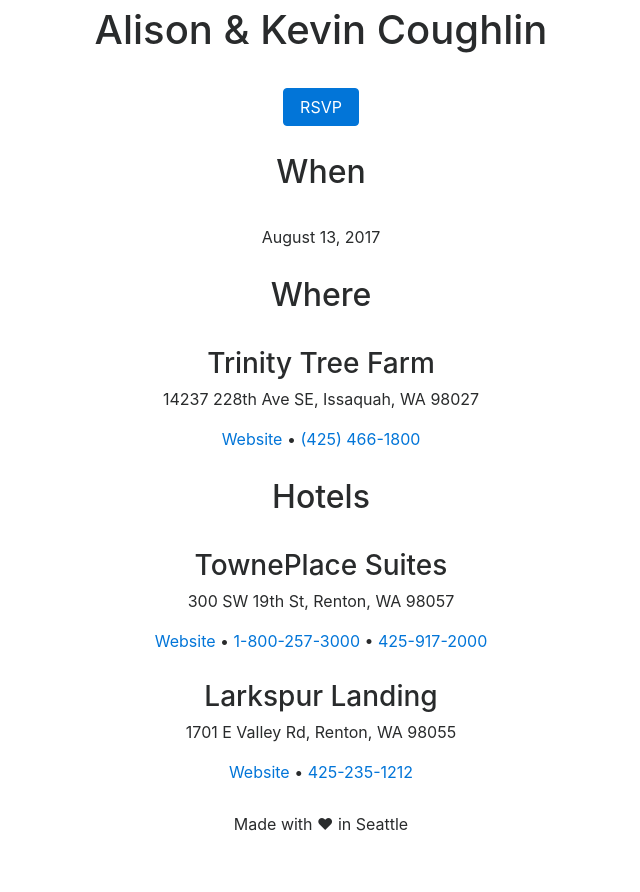
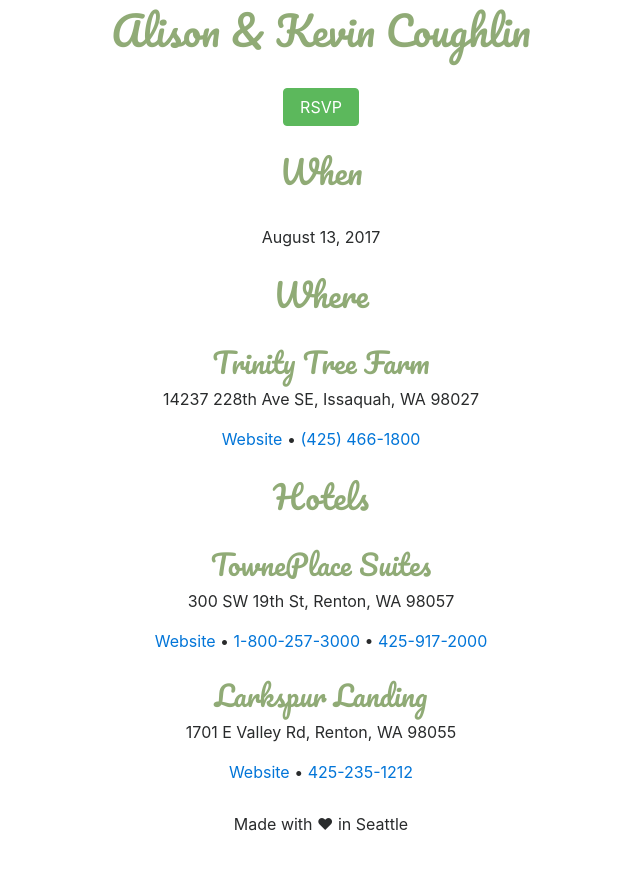
Before and after one commit to KevinTCoughlin/wedding-site, a Jekyll site: the page built from index.html, in a window 1280 px wide. Shown: the part 348-1240 px from the top of the page, without its empty margins (319-959 px from the left). Built offline with Jekyll 4.4.1, drawn with Linux system fonts in a browser that asks for light colours.

Commit message:
Accent colors

```diff
--- a/_includes/head.html
+++ b/_includes/head.html
@@ -16,5 +16,6 @@
   <link rel="stylesheet" href="{{ "/css/main.css" | prepend: site.baseurl }}">
   <link rel="canonical" href="{{ page.url | replace:'index.html','' | prepend: site.baseurl | prepend: site.url }}">
   <link rel="alternate" type="application/rss+xml" title="{{ site.title }}" href="{{ "/feed.xml" | prepend: site.baseurl | prepend: site.url }}">
+  <link href="https://fonts.googleapis.com/css?family=Pacifico" rel="stylesheet">
   <link rel="stylesheet" href="https://maxcdn.bootstrapcdn.com/bootstrap/4.0.0-alpha.6/css/bootstrap.min.css" integrity="sha384-rwoIResjU2yc3z8GV/NPeZWAv56rSmLldC3R/AZzGRnGxQQKnKkoFVhFQhNUwEyJ" crossorigin="anonymous">
 </head>
--- a/css/main.scss
+++ b/css/main.scss
@@ -3,16 +3,8 @@
 ---
 @charset "utf-8";
 
-// Custom
-.container {
-    padding: 28px;
-}
-
-a.btn:visited {
-    color: #fff;
-}
-
 // Our variables
+$header-font-family: 'Pacifico', cursive;
 $base-font-family: "Helvetica Neue", Helvetica, Arial, sans-serif;
 $base-font-size:   16px;
 $base-font-weight: 400;
@@ -52,7 +44,19 @@ $on-laptop:        800px;
     }
 }
 
+// Custom
+h1, h2, h3, h4, h5, h6 {
+    color: #90AB76 !important;
+    font-family: $header-font-family !important;
+}
 
+.container {
+    padding: 28px;
+}
+
+a.btn:visited {
+    color: #fff;
+}
 
 // Import partials from `sass_dir` (defaults to `_sass`)
 @import
--- a/index.html
+++ b/index.html
@@ -13,7 +13,7 @@ layout: default
 </div>
 <div class="row">
     <div class="col-xm-12 col-sm-12 col-md-12 col-lg-12 text-center">
-        <a class="btn btn-primary" href="https://goo.gl/forms/YDsKYoe6TqK65y8F3)" target="_blank" title="RSVP for our wedding :)">RSVP</a>
+        <a class="btn btn-success" href="https://goo.gl/forms/YDsKYoe6TqK65y8F3)" target="_blank" title="RSVP for our wedding :)">RSVP</a>
     </div>
 </div>
 <div class="row">
```
Also changed, not shown: 3 other files.
